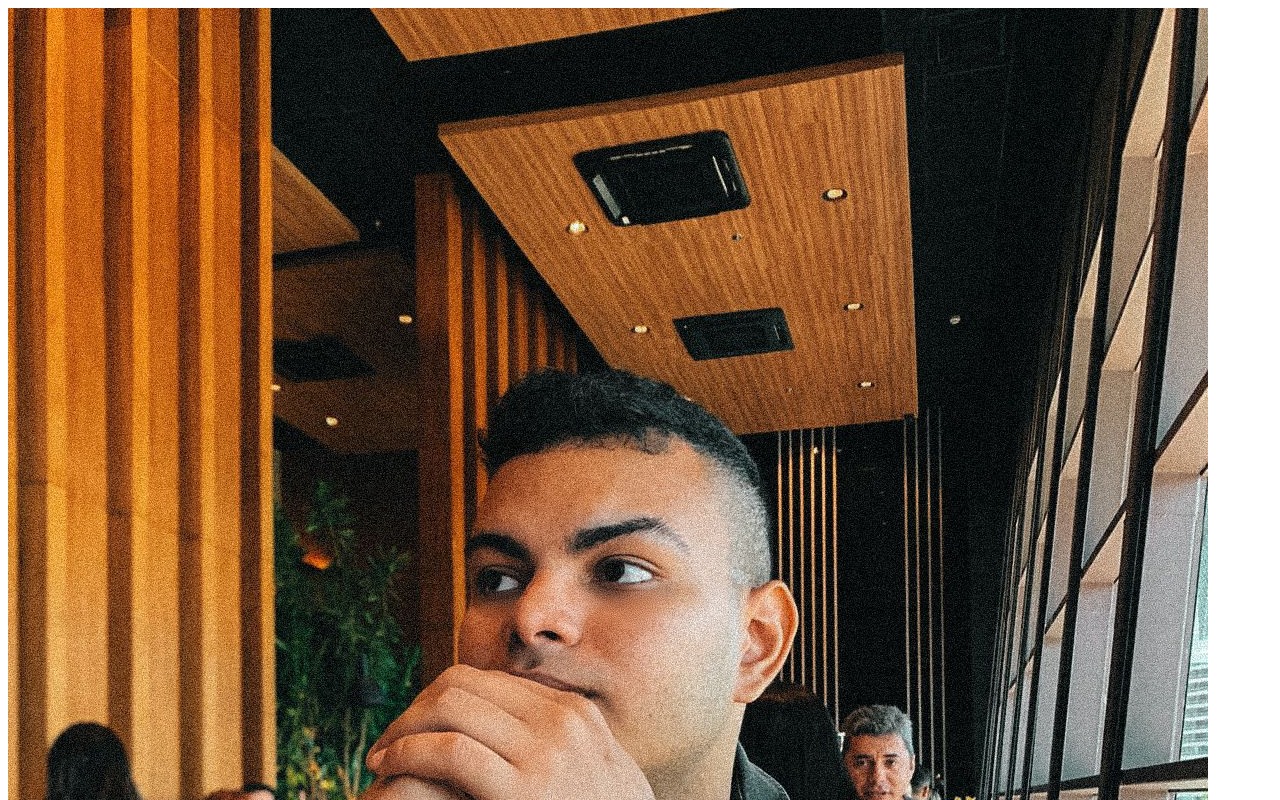
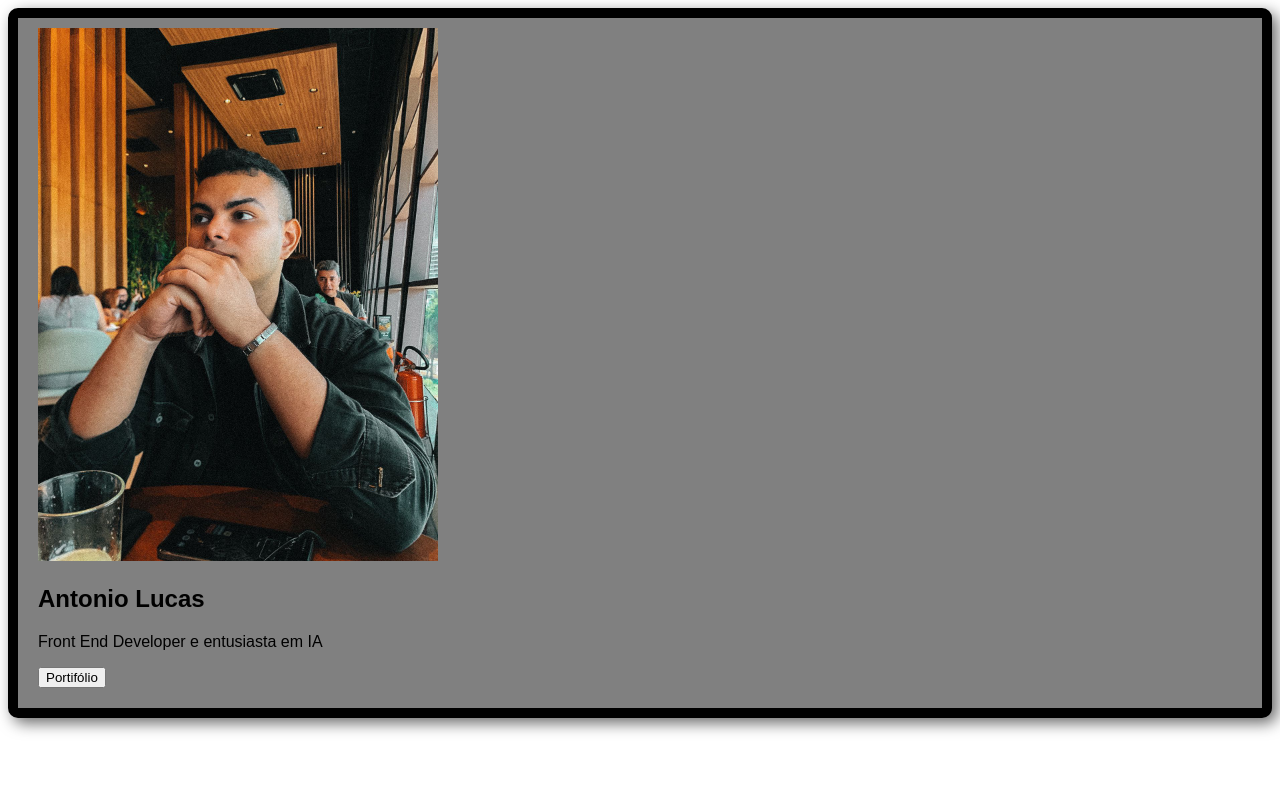
Before and after one commit to AntLucasPM/pefil-interativo, a plain HTML site: page index.html in a window 1280 px wide. Shown: the top 800 px of the page. Drawn offline with Linux system fonts and the light colour scheme.

Commit message:
HTML AND CSS UPDATE

```diff
--- a/index.html
+++ b/index.html
@@ -12,6 +12,7 @@
         <img
             src="foto-perfil.jpeg"
             alt="Foto de Antonio Lucas"
+            width="400"
         >
 
         <h2>
@@ -23,7 +24,7 @@
         </p>
 
         <button>
-            ´Portifólio
+            Portifólio
         </button>
 
     </div>
--- a/style.css
+++ b/style.css
@@ -1,4 +1,9 @@
-div.card {
-    color: aqua;
+.card {
+    color: black;
     font-family: Arial, sans-serif;
+    padding: 10px 20px 20px;
+    border: 10px solid black;
+    border-radius: 10px;
+    background-color: grey;
+    box-shadow: 5px 5px 15px rgba(0, 0, 0, 0.6);
 }
```
